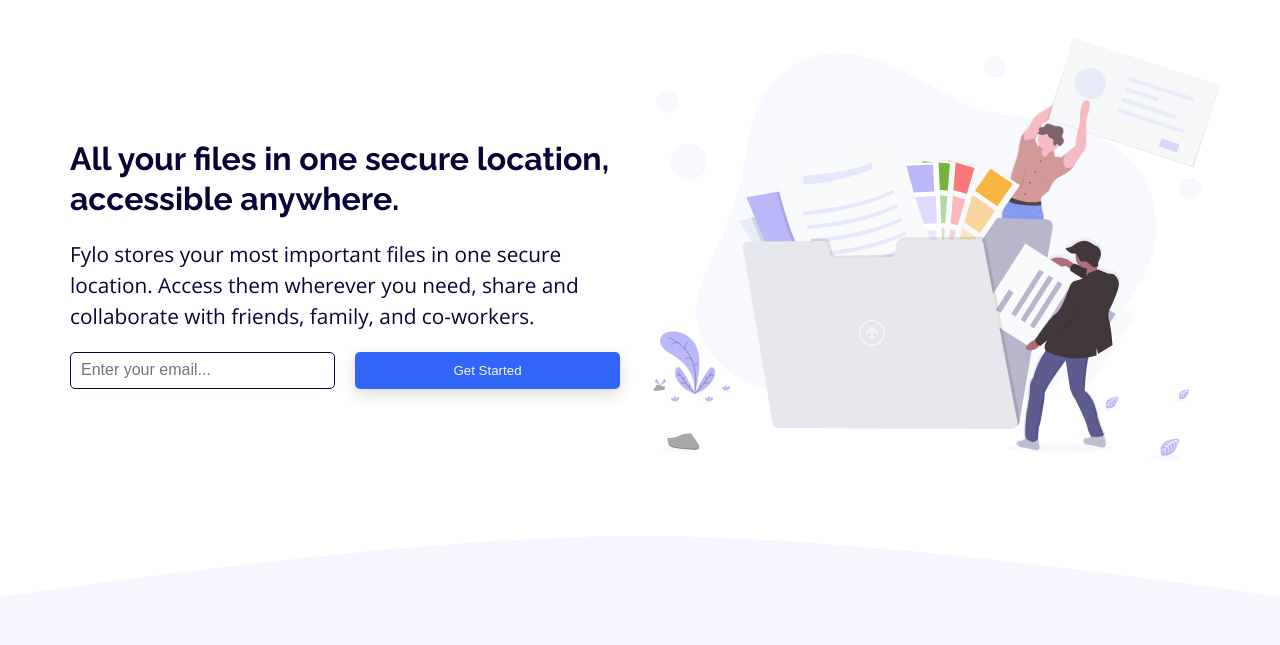
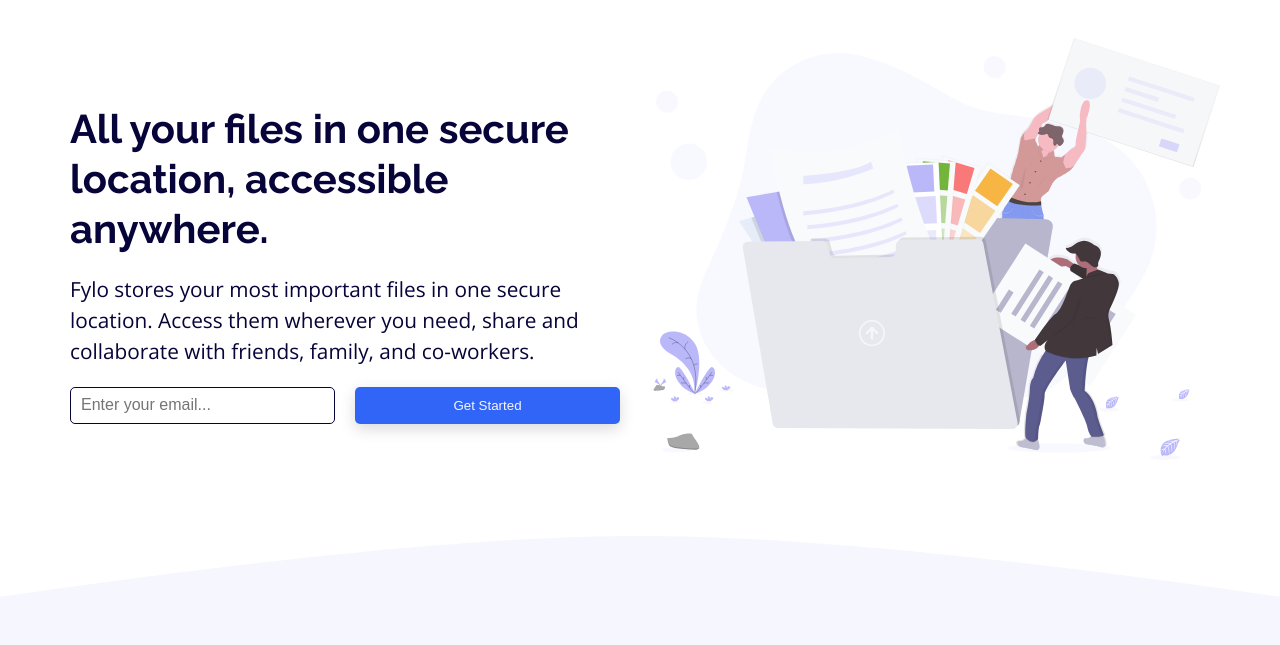
Before and after one commit to marcoslimaJS/Fylo-page, a plain HTML site: page index.html in a window 1280 px wide. Shown: the part 91-736 px from the top of the page. Drawn offline with nearby package versions, Linux system fonts and the light colour scheme.

Commit message:
aumentando tamanho do h1 em telas maiores

```diff
--- a/css/style.css
+++ b/css/style.css
@@ -393,3 +393,9 @@ header .menu a {
     font-size: 1.1rem;
   }
 }
+
+@media (min-width: 1200px) {
+  .introducao-conteudo h1 {
+    font-size: 2.5rem;
+  }
+}
```
